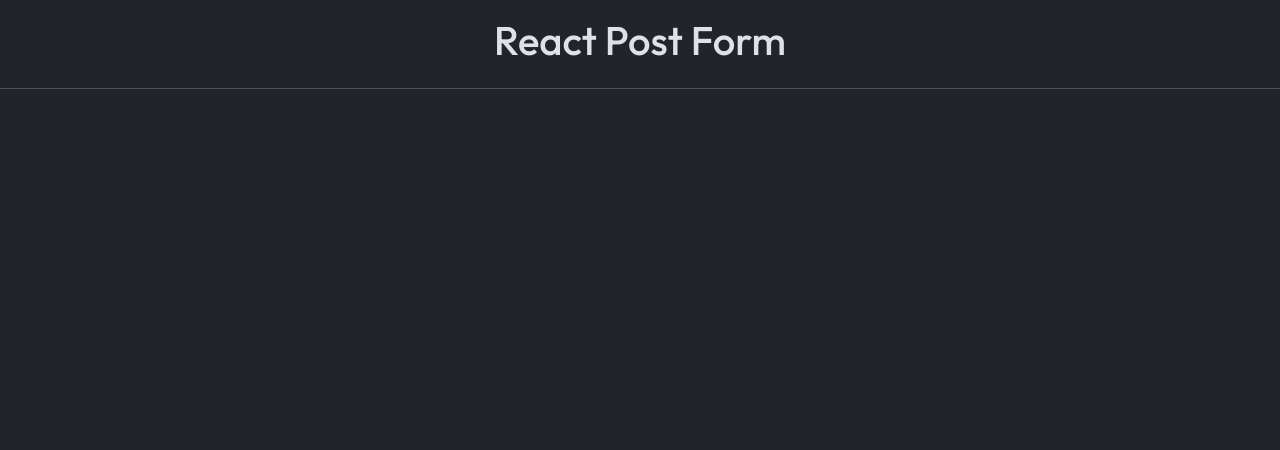
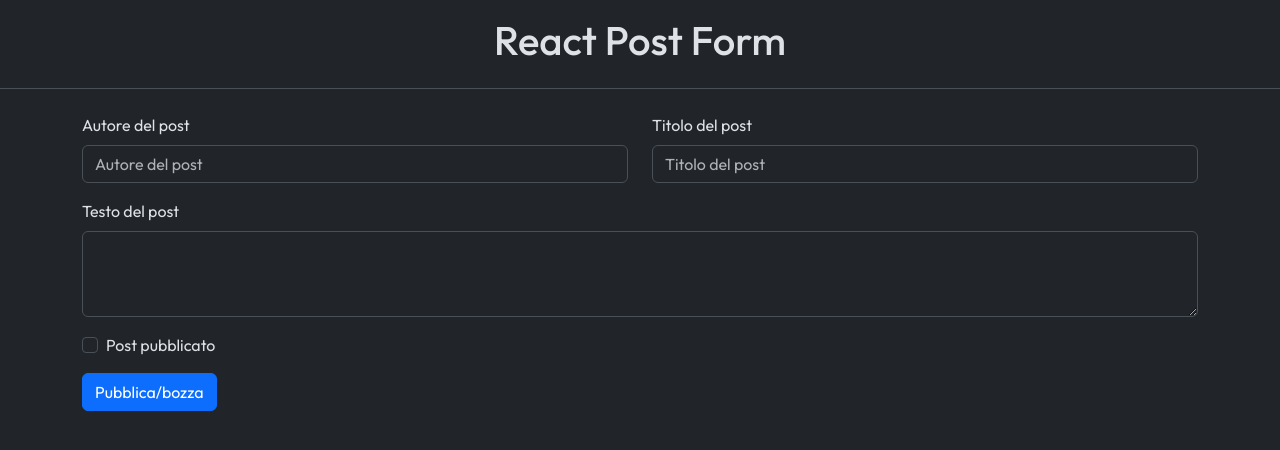
Before and after one commit to lorussogiacomoluca/react-post-form, a React (Vite) app: page / in a window 1280 px wide. Shown: the top 450 px of the page. Built offline with nearby package versions, Linux system fonts and the light colour scheme.

Commit message:
[UPD] Created PostForm component with Bootstrap layout

```diff
--- a/src/App.jsx
+++ b/src/App.jsx
@@ -1,9 +1,13 @@
 import Navbar from "./components/Navbar";
+import PostForm from "./components/PostForm";
 
 function App() {
   return (
     <>
       <Navbar />
+      <div className="container mt-4">
+        <PostForm />
+      </div>
     </>
   );
 }
--- /dev/null
+++ b/src/components/PostForm.jsx
@@ -0,0 +1,59 @@
+import React from "react";
+
+const PostForm = () => {
+  return (
+    <div className="row">
+      <form>
+        <div className="row">
+          <div className="col-6">
+            <div className="mb-3">
+              <label for="postAuthor" className="form-label">
+                Autore del post
+              </label>
+              <input
+                type="text"
+                className="form-control"
+                id="postAuthor"
+                placeholder="Autore del post"
+              />
+            </div>
+          </div>
+          <div className="col-6">
+            <div className="mb-3">
+              <label for="postTitle" className="form-label">
+                Titolo del post
+              </label>
+              <input
+                type="text"
+                className="form-control"
+                id="postTitle"
+                placeholder="Titolo del post"
+              />
+            </div>
+          </div>
+        </div>
+        <div className="row">
+          <div className="col">
+            <div class="mb-3">
+              <label for="postBody" class="form-label">
+                Testo del post
+              </label>
+              <textarea class="form-control" id="postBody" rows="3"></textarea>
+            </div>
+          </div>
+        </div>
+        <div className="mb-3 form-check">
+          <input type="checkbox" className="form-check-input" id="postPublic" />
+          <label className="form-check-label" for="postPublic">
+            Post pubblicato
+          </label>
+        </div>
+        <button type="submit" className="btn btn-primary">
+          Pubblica/bozza
+        </button>
+      </form>
+    </div>
+  );
+};
+
+export default PostForm;
```
